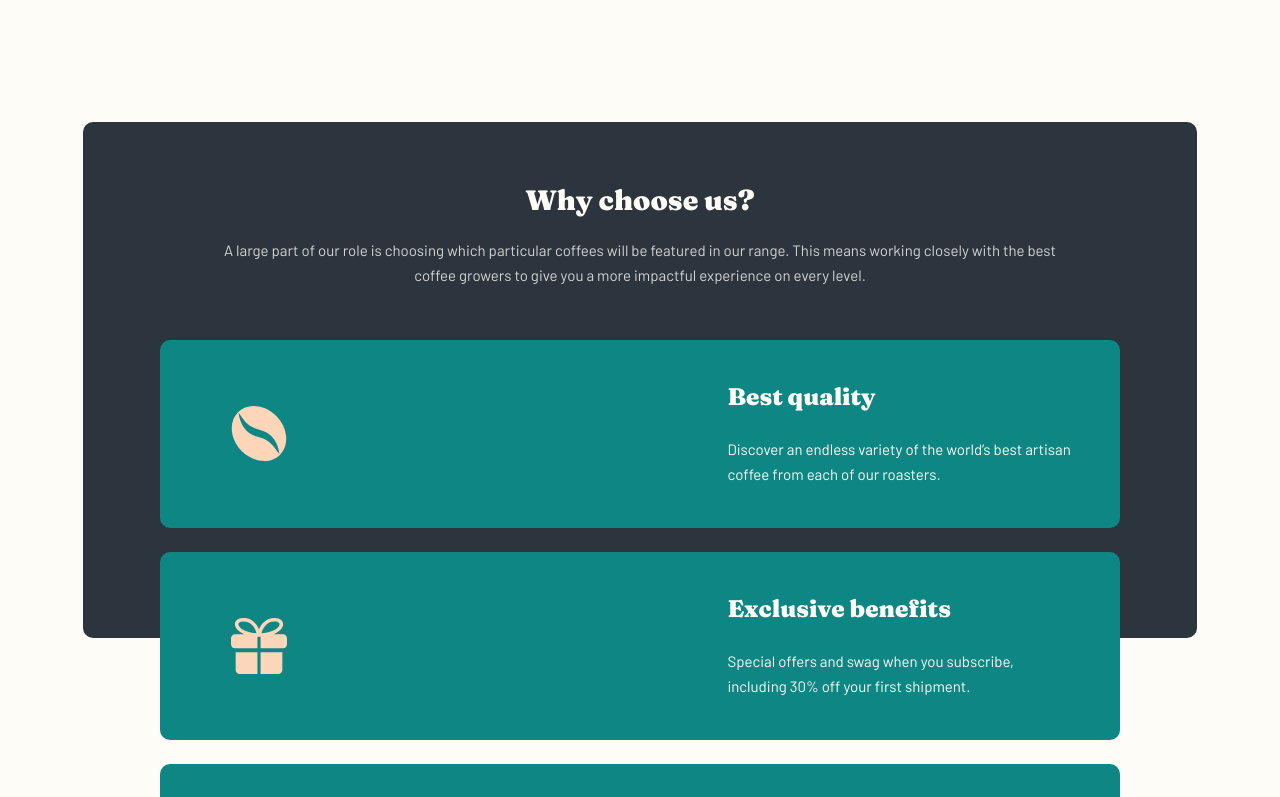
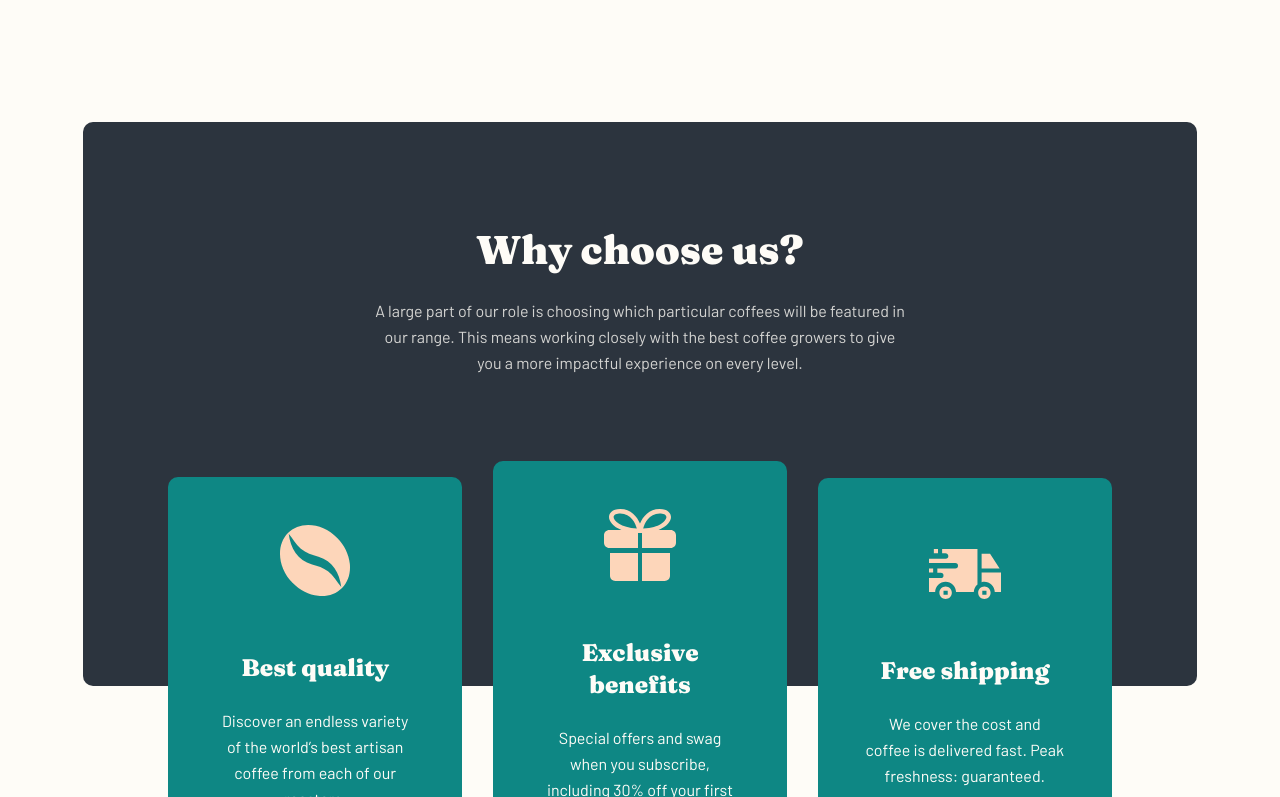
Before and after one commit to gabrielmorandi/Coffeeroasters-Subscription-Site, a React (Vite) app in the folder COFEEROASTERS/: page / in a window 1280 px wide. Shown: the part 1283-2080 px from the top of the page. Built offline with nearby package versions, Linux system fonts and the light colour scheme.

Commit message:
feature: section why desktop version

```diff
--- a/COFEEROASTERS/src/css/index.css
+++ b/COFEEROASTERS/src/css/index.css
@@ -427,6 +427,11 @@ main #why .container-flex .why-header {
     width: 80%;
   }
 }
+@media (min-width: 1024px) {
+  main #why .container-flex .why-header {
+    padding-block: 6.5rem 5.3rem;
+  }
+}
 main #why .container-flex .why-header h2, main #why .container-flex .why-header p {
   color: #FEFCF7;
 }
@@ -437,6 +442,12 @@ main #why .container-flex .why-header h2 {
   font-weight: 900;
   line-height: 1.75rem;
 }
+@media (min-width: 1024px) {
+  main #why .container-flex .why-header h2 {
+    font-size: 2.5rem;
+    line-height: 3rem;
+  }
+}
 main #why .container-flex .why-header p {
   text-align: center;
   font-family: Barlow;
@@ -444,6 +455,14 @@ main #why .container-flex .why-header p {
   font-weight: 400;
   line-height: 1.5625rem;
   opacity: 0.8000000119;
+}
+@media (min-width: 1024px) {
+  main #why .container-flex .why-header p {
+    font-size: 1rem;
+    font-weight: 400;
+    line-height: 1.625rem;
+    max-width: 33.5rem;
+  }
 }
 main #why .container-flex .why-cards {
   position: relative;
@@ -453,6 +472,15 @@ main #why .container-flex .why-cards {
   padding: 1.5rem;
   gap: 1.5rem;
   background-color: transparent;
+}
+@media (min-width: 1024px) {
+  main #why .container-flex .why-cards {
+    width: 100%;
+    padding: 0 5.3rem;
+    flex-direction: row;
+    justify-content: space-around;
+    gap: 1.9rem;
+  }
 }
 main #why .container-flex .why-cards::before {
   position: absolute;
@@ -467,6 +495,11 @@ main #why .container-flex .why-cards::before {
 @media (min-width: 768px) {
   main #why .container-flex .why-cards::before {
     background-color: #2c343e;
+  }
+}
+@media (min-width: 1024px) {
+  main #why .container-flex .why-cards::before {
+    height: 60%;
   }
 }
 main #why .container-flex .why-cards .why-card {
@@ -488,6 +521,16 @@ main #why .container-flex .why-cards .why-card {
     gap: 0;
   }
 }
+@media (min-width: 1024px) {
+  main #why .container-flex .why-cards .why-card {
+    width: 100%;
+    max-width: 21.8rem;
+    min-height: 23.8rem;
+    padding: 3rem;
+    flex-direction: column;
+    justify-content: center;
+  }
+}
 main #why .container-flex .why-cards .why-card img {
   width: 100%;
   max-width: 4.5rem;
@@ -497,6 +540,12 @@ main #why .container-flex .why-cards .why-card img {
   main #why .container-flex .why-cards .why-card img {
     max-width: 3.5rem;
     margin: 0;
+  }
+}
+@media (min-width: 1024px) {
+  main #why .container-flex .why-cards .why-card img {
+    max-width: 4.5rem;
+    padding-block-end: 3.5rem;
   }
 }
 main #why .container-flex .why-cards .why-card .why-card-content {
@@ -519,6 +568,11 @@ main #why .container-flex .why-cards .why-card .why-card-content h3 {
     text-align: left;
   }
 }
+@media (min-width: 1024px) {
+  main #why .container-flex .why-cards .why-card .why-card-content h3 {
+    text-align: center;
+  }
+}
 main #why .container-flex .why-cards .why-card .why-card-content p {
   width: 100%;
   max-width: 13.25rem;
@@ -535,6 +589,13 @@ main #why .container-flex .why-cards .why-card .why-card-content p {
     line-height: 1.5625rem;
     text-align: left;
     max-width: 21.5rem;
+  }
+}
+@media (min-width: 1024px) {
+  main #why .container-flex .why-cards .why-card .why-card-content p {
+    text-align: center;
+    font-size: 1rem;
+    line-height: 1.625rem;
   }
 }
 main #how {
```
Also changed, not shown: COFEEROASTERS/src/sass/components/main.sass (+34 -0 lines), 1 other file (tests, documents, lock files or other folders).
